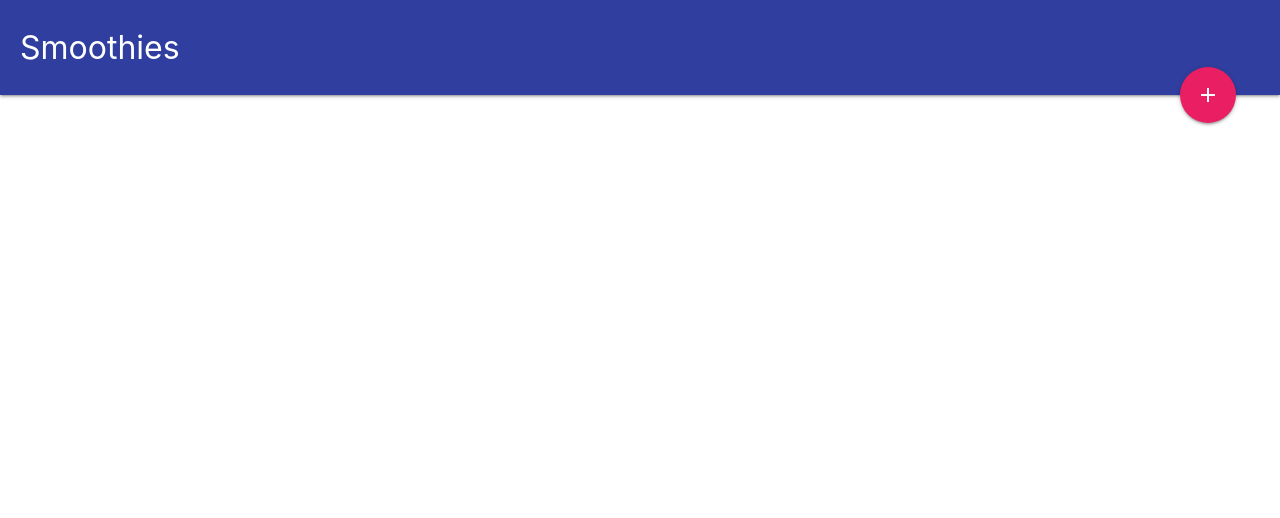
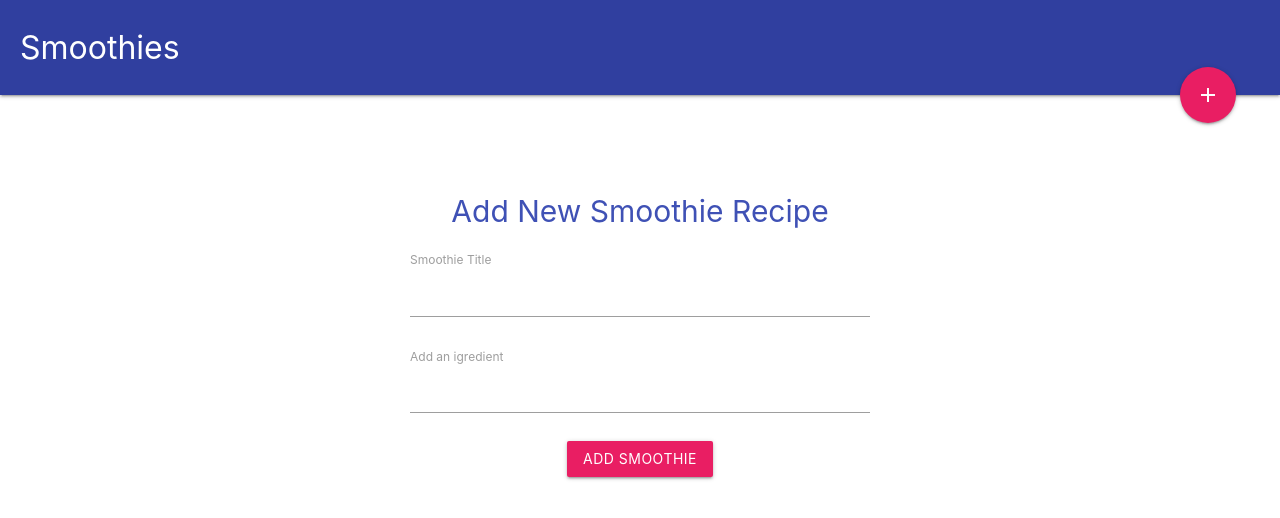
Before and after one commit to nprofilovic/Smoothies, a Vue app: page /add-smoothie in a window 1280 px wide. Shown: the top 518 px of the page. Built offline with nearby package versions, Linux system fonts and the light colour scheme.

Commit message:
Make AddSmoothie component

```diff
--- a/public/index.html
+++ b/public/index.html
@@ -8,7 +8,7 @@
     <link rel="icon" href="<%= BASE_URL %>favicon.ico">
     <link rel="stylesheet" href="https://cdnjs.cloudflare.com/ajax/libs/materialize/1.0.0/css/materialize.min.css">
     <link href="https://fonts.googleapis.com/icon?family=Material+Icons" rel="stylesheet">
-    <title>smoothies</title>
+    <title>Smoothies</title>
 </head>
 
 <body>
--- /dev/null
+++ b/src/components/AddSmoothie.vue
@@ -0,0 +1,67 @@
+<template>
+  <div class="add-smoothie container">
+    <h2 class="center-align indigo-text">Add New Smoothie Recipe</h2>
+    <form @submit.prevent="AddSmoothie">
+      <div class="field title">
+        <label for="title">Smoothie Title</label>
+        <input type="text" name="title" v-model="title">
+      </div>
+      <div v-for="(ing, index) in ingredients" :key="index">
+        <label for="ingredient">Ingredient:</label>
+        <input type="text" name="ingredient" v-model="ingredients[index]">
+      </div>
+      <div class="field add-ingredient">
+        <label for="title">Add an igredient</label>
+        <input type="text" name="add-ingredient" @keydown.tab.prevent="addIng" v-model="another">
+      </div>
+      <div class="field center-align">
+        <p v-if="feedback" class="red-text">{{ feedback }}</p>
+        <button class="btn pink">Add Smoothie</button>
+      </div>
+    </form>
+  </div>
+</template>
+
+<script>
+export default {
+  name: 'AddSmoothie',
+  data() {
+    return {
+      title: null,
+      another: null,
+      ingredients: [],
+      feedback: null
+    }
+  },
+  methods: {
+    AddSmoothie() {
+      console.log(this.title, this.ingredients);
+
+    },
+    addIng() {
+      if(this.another) {
+        this.ingredients.push(this.another)
+        this.another = null
+        this.feedback = null
+      } else {
+        this.feedback = 'You must enter a value to add an ingredient'
+      }
+    }
+  }
+}
+</script>
+
+<style>
+.add-smoothie {
+  margin-top: 60px;
+  padding: 20px;
+  max-width: 500px;
+}
+.add-smoothie h2 {
+  font-size: 2em;
+  margin: 20px auto;
+}
+.add-smoothie .field {
+  margin: 20px auto;
+}
+</style>
--- a/src/components/Navbar.vue
+++ b/src/components/Navbar.vue
@@ -4,7 +4,7 @@
       <div class="nav-content">
         <router-link class="nav-title" to="/">Smoothies</router-link>
         <a href="" class="btn-floating btn-large halfway-fab pink">
-          <router-link to="/about">
+          <router-link to="/add-smoothie">
             <i class="material-icons">add</i>
           </router-link>
         </a>
--- a/src/router/index.js
+++ b/src/router/index.js
@@ -1,24 +1,19 @@
 import Vue from 'vue'
 import VueRouter from 'vue-router'
 import Home from '../views/Home.vue'
+import AddSmoothie from '@/components/AddSmoothie.vue'
 
 Vue.use(VueRouter)
 
-const routes = [
-  {
+const routes = [{
         path: '/',
         name: 'home',
         component: Home
     },
     {
-    path: '/about',
-    name: 'about',
-    // route level code-splitting
-    // this generates a separate chunk (about.[hash].js) for this route
-    // which is lazy-loaded when the route is visited.
-    component: function () {
-      return import(/* webpackChunkName: "about" */ '../views/About.vue')
-    }
+        path: '/add-smoothie',
+        name: 'AddSmoothie',
+        component: AddSmoothie
     }
 ]
 
```
Lines whose indentation alone changed are shown as unchanged.
